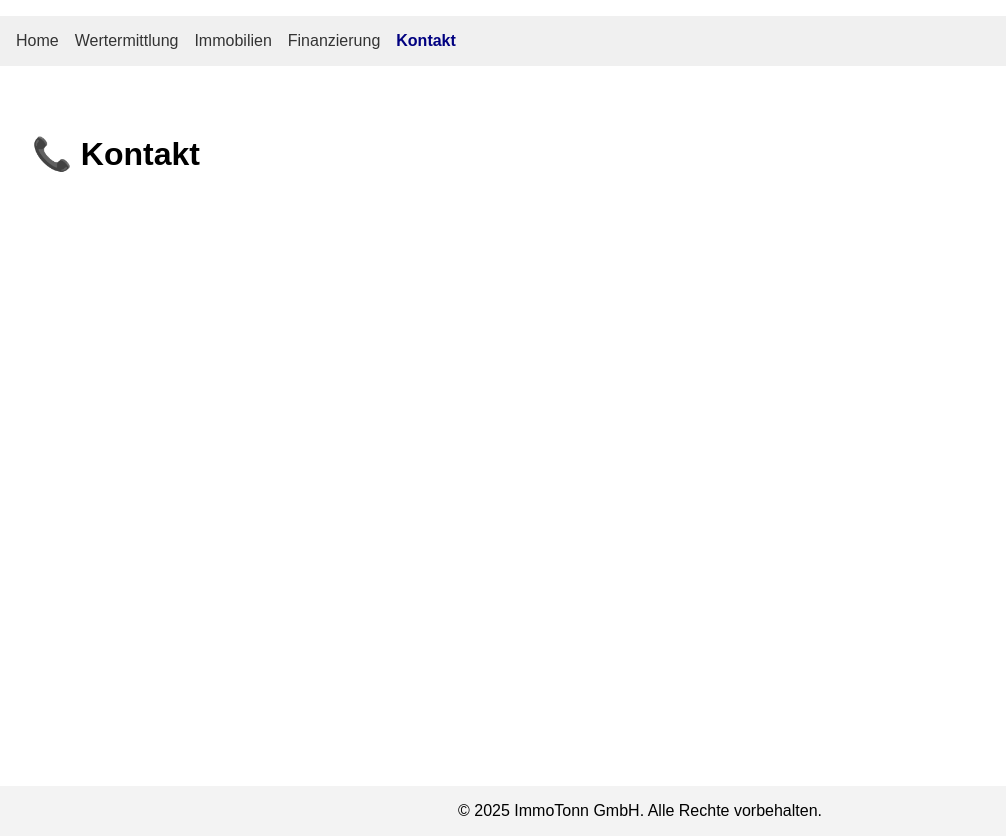
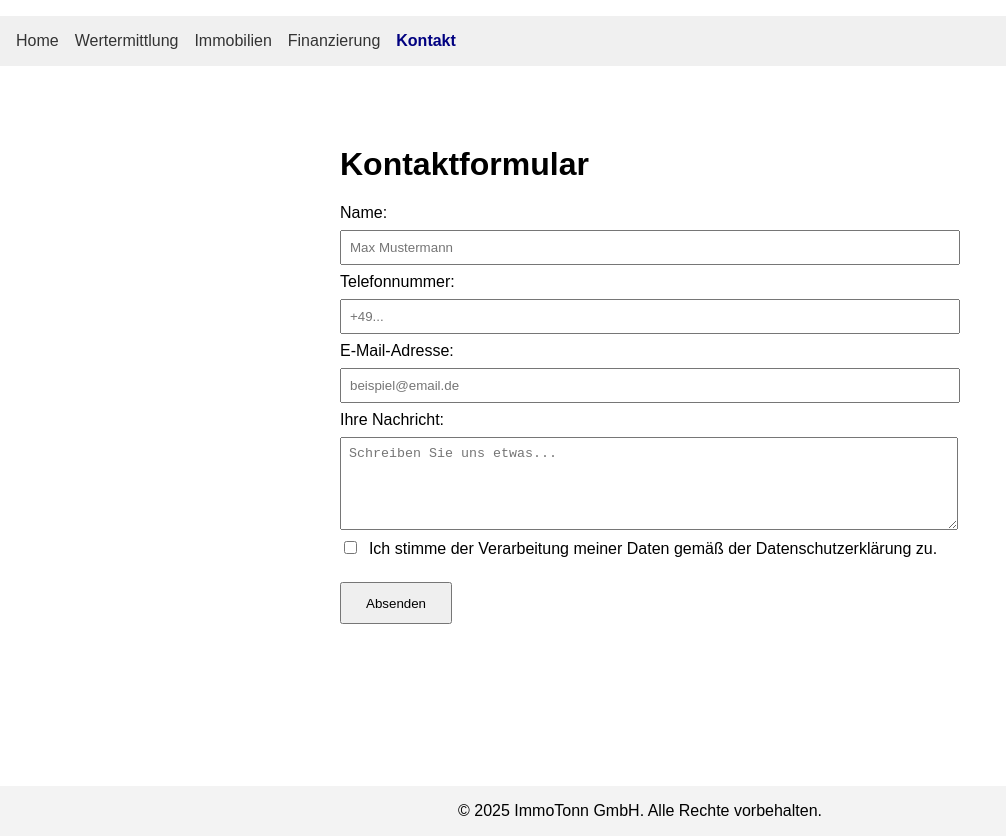
Before and after one commit to Immo-Tonn/immo, a React (Vite) app in the folder FE/: page /kontakt in a window 1280 px wide. Shown: the whole page, without its empty margins (0-1006 px from the left). Built offline with nearby package versions, Linux system fonts and the light colour scheme.

Commit message:
Kontaktformular verbessert: strenge Validierung für Name, Telefon, E-Mail, Nachricht & Datenschutz

```diff
--- a/FE/src/App.tsx
+++ b/FE/src/App.tsx
@@ -8,8 +8,8 @@ import Wertermittlung from "./pages/Wertermittlung";
 import Immobilien from "./pages/Immobilien";
 import Finanzierung from "./pages/Finanzierung";
 import Kontakt from "./pages/Kontakt";
-import KontaktForm from "./pages/KontaktForm";
 import NotFound from "./pages/NotFound";
+import PropertyPage from "./pages/PropertyPage"; // оставляем пока
 
 const App = () => {
   return (
@@ -20,9 +20,9 @@ const App = () => {
           <Route path="/" element={<Home />} />
           <Route path="/wertermittlung" element={<Wertermittlung />} />
           <Route path="/immobilien" element={<Immobilien />} />
+          <Route path="/immobilien/:id" element={<PropertyPage />} />
           <Route path="/finanzierung" element={<Finanzierung />} />
           <Route path="/kontakt" element={<Kontakt />} />
-          <Route path="/kontakt/form" element={<KontaktForm />} />
           <Route path="*" element={<NotFound />} />
         </Routes>
       </Layout>
--- a/FE/src/components/MortgageCalculator.tsx
+++ b/FE/src/components/MortgageCalculator.tsx
@@ -24,7 +24,7 @@ const MortgageCalculator = () => {
     const doc = new jsPDF();
 
     doc.setFontSize(16);
-    doc.text("ImmoMaton Finanzierungsrechner", 20, 20);
+    doc.text("ImmoTonn Finanzierungsrechner", 20, 20);
 
     doc.setFontSize(12);
     doc.text(`Immobilienpreis: €${price}`, 20, 40);
--- /dev/null
+++ b/FE/src/components/property/InquiryForm.tsx
@@ -0,0 +1,10 @@
+const InquiryForm = () => {
+  return (
+    <section>
+      <h2>Interesse am Objekt?</h2>
+      <p>[Hier wird später ein Anfrageformular sein]</p>
+    </section>
+  );
+};
+
+export default InquiryForm;
--- /dev/null
+++ b/FE/src/components/property/PropertyDetails.tsx
@@ -0,0 +1,15 @@
+const PropertyDetails = () => {
+  return (
+    <section>
+      <h2>Details zur Immobilie</h2>
+      <ul>
+        <li>Adresse: Musterstraße 1, 12345 Berlin</li>
+        <li>Wohnfläche: 120 m²</li>
+        <li>Zimmer: 4</li>
+        <li>Preis: € 450.000</li>
+      </ul>
+    </section>
+  );
+};
+
+export default PropertyDetails;
--- /dev/null
+++ b/FE/src/components/property/PropertyHero.tsx
@@ -0,0 +1,11 @@
+const PropertyHero = () => {
+  return (
+    <section>
+      <h1>Objekttitel (Wohnung / Haus)</h1>
+      <img src="https://via.placeholder.com/800x400" alt="Objektbild" />
+      <div>Miniaturbilder (Slider Platzhalter)</div>
+    </section>
+  );
+};
+
+export default PropertyHero;
--- /dev/null
+++ b/FE/src/components/property/PropertyMap.tsx
@@ -0,0 +1,10 @@
+const PropertyMap = () => {
+  return (
+    <section>
+      <h2>Lage</h2>
+      <p>[Hier wird später die Google Map eingebunden]</p>
+    </section>
+  );
+};
+
+export default PropertyMap;
--- a/FE/src/pages/Kontakt.tsx
+++ b/FE/src/pages/Kontakt.tsx
@@ -1,2 +1,193 @@
-const Kontakt = () => <h1>📞 Kontakt</h1>;
+import { useState } from "react";
+
+const Kontakt = () => {
+  const [formData, setFormData] = useState({
+    name: "",
+    phone: "",
+    email: "",
+    message: "",
+    consent: false,
+  });
+
+  const [submitted, setSubmitted] = useState(false);
+  const [error, setError] = useState("");
+
+  const isValidEmail = (email: string) =>
+    /^[^\s@]+@[^\s@]+\.[^\s@]+$/.test(email);
+
+  const isValidPhone = (phone: string) => /^[0-9+]{10,15}$/.test(phone);
+
+  const isValidName = (name: string) => /^[A-Za-zÄäÖöÜüß\s'-]{2,}$/.test(name);
+
+  const handleChange = (
+    e: React.ChangeEvent<HTMLInputElement | HTMLTextAreaElement>
+  ) => {
+    const { name, value, type, checked } = e.target;
+
+    if (name === "phone") {
+      const cleaned = value.replace(/[^0-9+]/g, "");
+      setFormData((prev) => ({ ...prev, [name]: cleaned }));
+    } else if (name === "name") {
+      const cleaned = value.replace(/[^A-Za-zÄäÖöÜüß\s'-]/g, "");
+      setFormData((prev) => ({ ...prev, [name]: cleaned }));
+    } else {
+      setFormData((prev) => ({
+        ...prev,
+        [name]: type === "checkbox" ? checked : value,
+      }));
+    }
+  };
+
+  const handleSubmit = (e: React.FormEvent) => {
+    e.preventDefault();
+
+    if (
+      !formData.name ||
+      !formData.phone ||
+      !formData.email ||
+      !formData.message
+    ) {
+      setError("Bitte füllen Sie alle Felder aus.");
+      return;
+    }
+
+    if (!isValidName(formData.name)) {
+      setError("Bitte geben Sie einen gültigen Namen ein.");
+      return;
+    }
+
+    if (!isValidPhone(formData.phone)) {
+      setError(
+        "Bitte geben Sie eine gültige Telefonnummer ein (10–15 Ziffern)."
+      );
+      return;
+    }
+
+    if (!isValidEmail(formData.email)) {
+      setError("Bitte geben Sie eine gültige E-Mail-Adresse ein.");
+      return;
+    }
+
+    if (formData.message.length < 5) {
+      setError("Ihre Nachricht ist zu kurz.");
+      return;
+    }
+
+    if (!formData.consent) {
+      setError("Bitte stimmen Sie der Datenschutzerklärung zu.");
+      return;
+    }
+
+    setError("");
+    setSubmitted(true);
+    console.log("Gesendet:", formData);
+  };
+
+  return (
+    <div style={{ maxWidth: "600px", margin: "2rem auto" }}>
+      <h1>Kontaktformular</h1>
+      {submitted ? (
+        <p style={{ color: "green" }}>
+          Danke! Ihre Nachricht wurde erfolgreich versendet.
+        </p>
+      ) : (
+        <form onSubmit={handleSubmit} noValidate>
+          <label>
+            Name:
+            <input
+              type="text"
+              name="name"
+              value={formData.name}
+              onChange={handleChange}
+              required
+              placeholder="Max Mustermann"
+              style={{
+                display: "block",
+                width: "100%",
+                margin: "0.5rem 0",
+                padding: "0.5rem",
+              }}
+            />
+          </label>
+
+          <label>
+            Telefonnummer:
+            <input
+              type="tel"
+              name="phone"
+              value={formData.phone}
+              onChange={handleChange}
+              required
+              placeholder="+49..."
+              style={{
+                display: "block",
+                width: "100%",
+                margin: "0.5rem 0",
+                padding: "0.5rem",
+              }}
+            />
+          </label>
+
+          <label>
+            E-Mail-Adresse:
+            <input
+              type="email"
+              name="email"
+              value={formData.email}
+              onChange={handleChange}
+              required
+              placeholder="beispiel@email.de"
+              style={{
+                display: "block",
+                width: "100%",
+                margin: "0.5rem 0",
+                padding: "0.5rem",
+              }}
+            />
+          </label>
+
+          <label>
+            Ihre Nachricht:
+            <textarea
+              name="message"
+              value={formData.message}
+              onChange={handleChange}
+              required
+              rows={5}
+              placeholder="Schreiben Sie uns etwas..."
+              style={{
+                display: "block",
+                width: "100%",
+                margin: "0.5rem 0",
+                padding: "0.5rem",
+              }}
+            />
+          </label>
+
+          <label style={{ display: "block", margin: "0.5rem 0" }}>
+            <input
+              type="checkbox"
+              name="consent"
+              checked={formData.consent}
+              onChange={handleChange}
+              required
+            />
+            &nbsp; Ich stimme der Verarbeitung meiner Daten gemäß der
+            Datenschutzerklärung zu.
+          </label>
+
+          {error && <p style={{ color: "red" }}>{error}</p>}
+
+          <button
+            type="submit"
+            style={{ padding: "0.7rem 1.5rem", marginTop: "1rem" }}
+          >
+            Absenden
+          </button>
+        </form>
+      )}
+    </div>
+  );
+};
+
 export default Kontakt;
--- a/FE/src/pages/KontaktForm.tsx
+++ /dev/null
@@ -1,2 +0,0 @@
-const KontaktForm = () => <h1>📝 Kontaktformular</h1>;
-export default KontaktForm;
--- /dev/null
+++ b/FE/src/pages/PropertyPage.tsx
@@ -0,0 +1,24 @@
+import { useParams } from "react-router-dom";
+import PropertyHero from "../components/property/PropertyHero";
+import PropertyDetails from "../components/property/PropertyDetails";
+import PropertyMap from "../components/property/PropertyMap";
+import InquiryForm from "../components/property/InquiryForm";
+import MortgageCalculator from "../components/MortgageCalculator";
+
+const PropertyPage = () => {
+  const { id } = useParams(); // ← получаем ID из URL
+
+  return (
+    <div style={{ padding: "2rem" }}>
+      <h2>Заглушка: выбран объект с ID — {id}</h2>
+
+      <PropertyHero />
+      <PropertyDetails />
+      <PropertyMap />
+      <InquiryForm />
+      <MortgageCalculator />
+    </div>
+  );
+};
+
+export default PropertyPage;
```
Also changed, not shown: 1 other file (tests, documents, lock files or other folders).
